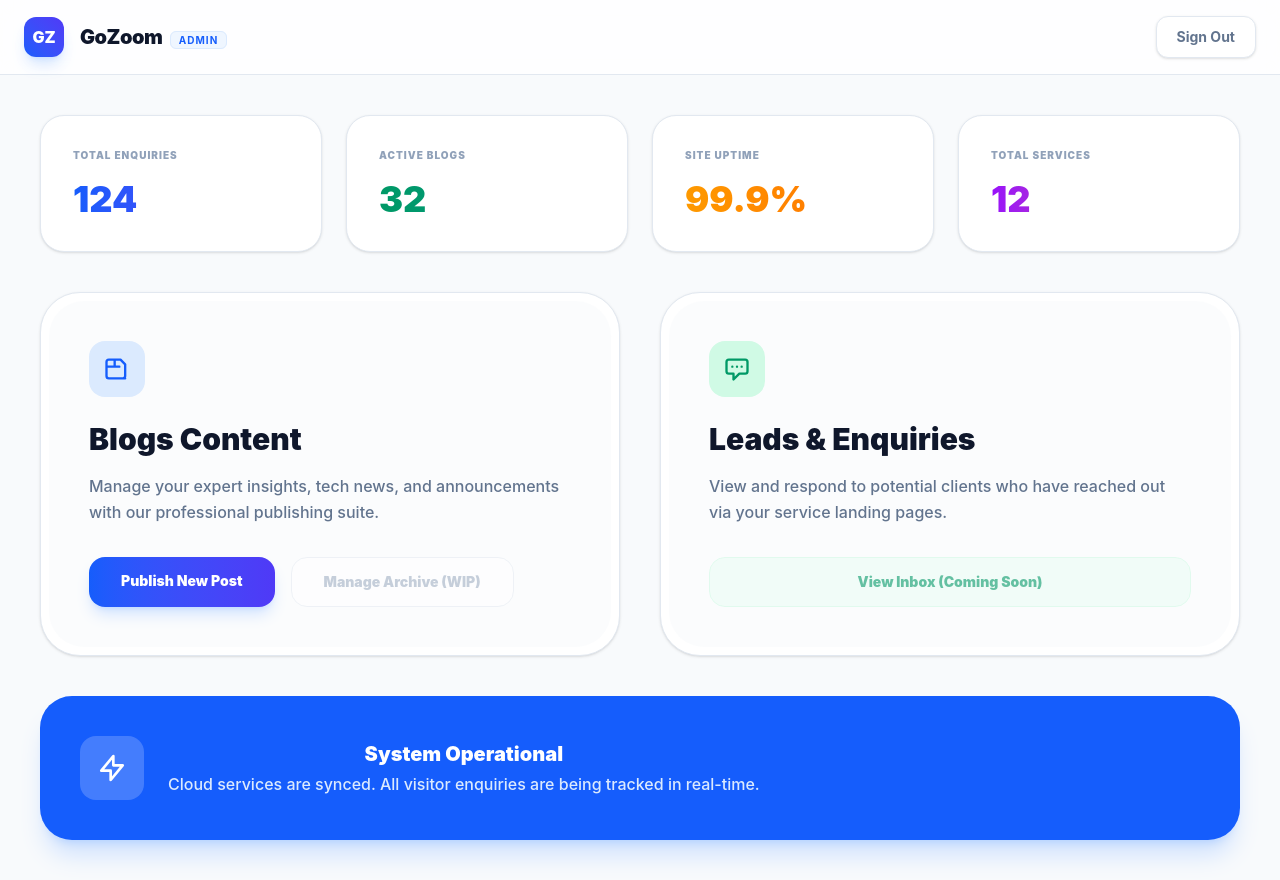
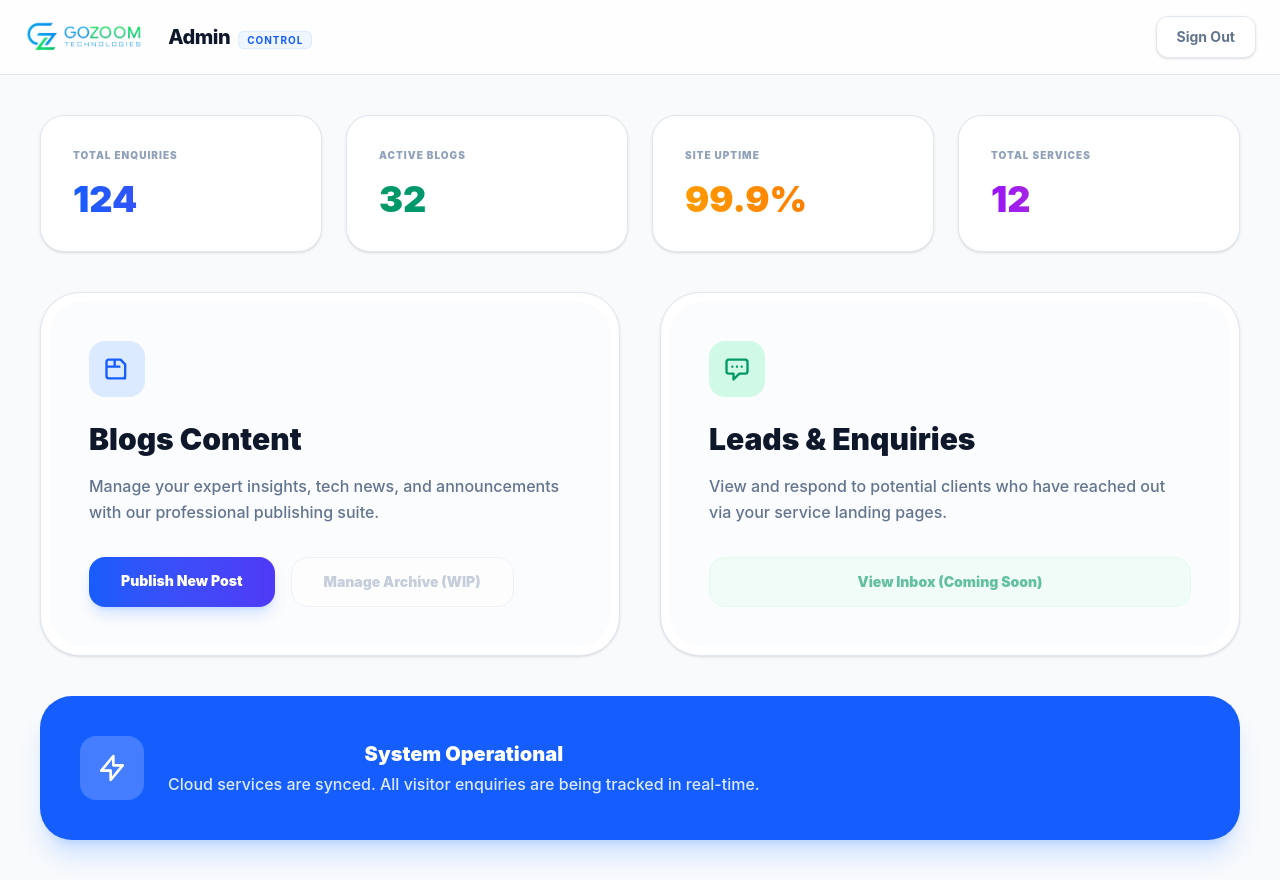
Before and after one commit to ARMAANSIDDIQUI/GoZoom, a React (Vite) app in the folder frontend/: page /admin/dashboard in a window 1280 px wide. Built offline with nearby package versions, Linux system fonts and the light colour scheme.

Commit message:
admin css

```diff
--- a/frontend/src/pages/admin/AdminAddBlog.jsx
+++ b/frontend/src/pages/admin/AdminAddBlog.jsx
@@ -59,11 +59,14 @@ const AdminAddBlog = () => {
             {/* Header / Navigation */}
             <nav className="sticky top-0 z-50 bg-white/80 backdrop-blur-xl border-b border-slate-200 px-6 py-4">
                 <div className="max-w-5xl mx-auto flex justify-between items-center">
-                    <div className="flex items-center gap-4">
+                    <div className="flex items-center gap-6">
                         <Link to="/admin/dashboard" className="w-10 h-10 bg-white hover:bg-slate-50 border border-slate-200 rounded-xl flex items-center justify-center transition-all duration-300 shadow-sm">
                             <svg xmlns="http://www.w3.org/2000/svg" className="h-5 w-5 text-slate-600" fill="none" viewBox="0 0 24 24" stroke="currentColor"><path strokeLinecap="round" strokeLinejoin="round" strokeWidth={2} d="M10 19l-7-7m0 0l7-7m-7 7h18" /></svg>
                         </Link>
-                        <h1 className="text-xl font-black tracking-tight text-slate-900 uppercase tracking-widest text-xs">Editor <span className="text-blue-600">Suite</span></h1>
+                        <div className="flex items-center gap-3">
+                            <img src="/images/logo2.png" alt="Logo" className="h-7 object-contain" />
+                            <h1 className="text-xl font-black tracking-tight text-slate-900 uppercase tracking-widest text-[10px]">Editor <span className="text-blue-600">Suite</span></h1>
+                        </div>
                     </div>
                     <button onClick={handleSubmit} type="button" className="bg-gradient-to-r from-blue-600 to-indigo-600 text-white px-8 py-2.5 rounded-xl font-black text-sm shadow-lg shadow-blue-500/20 active:scale-95 transition-transform">
                         Publish Article
--- a/frontend/src/pages/admin/AdminDashboard.jsx
+++ b/frontend/src/pages/admin/AdminDashboard.jsx
@@ -20,11 +20,11 @@ const AdminDashboard = () => {
             {/* Header / Navigation */}
             <nav className="sticky top-0 z-50 bg-white/80 backdrop-blur-xl border-b border-slate-200 px-6 py-4">
                 <div className="max-w-7xl mx-auto flex justify-between items-center">
-                    <div className="flex items-center gap-4">
-                        <div className="w-10 h-10 bg-gradient-to-tr from-blue-600 to-indigo-600 rounded-xl flex items-center justify-center font-black text-white shadow-lg shadow-blue-500/20">
-                            GZ
-                        </div>
-                        <h1 className="text-xl font-black tracking-tight text-slate-900 hidden sm:block">GoZoom <span className="text-blue-600 text-[10px] uppercase font-bold ml-1 tracking-widest border border-blue-100 bg-blue-50 px-2 py-0.5 rounded-md">Admin</span></h1>
+                    <div className="flex items-center gap-6">
+                        <Link to="/" className="block">
+                            <img src="/images/logo2.png" alt="GoZoom Logo" className="h-10 object-contain" />
+                        </Link>
+                        <h1 className="text-xl font-extrabold tracking-tight text-slate-900 hidden sm:block">Admin <span className="text-blue-600 text-[10px] uppercase font-bold ml-1 tracking-widest border border-blue-100 bg-blue-50 px-2 py-0.5 rounded-md">Control</span></h1>
                     </div>
 
                     <button
--- a/frontend/src/pages/admin/AdminLogin.jsx
+++ b/frontend/src/pages/admin/AdminLogin.jsx
@@ -26,8 +26,8 @@ const AdminLogin = () => {
             <div className="relative z-10 w-full max-w-md px-6">
                 <div className="glass-premium p-10 rounded-[2.5rem] border border-white bg-white/80 backdrop-blur-2xl shadow-premium animate-fade-up">
                     <div className="text-center mb-10">
-                        <div className="w-16 h-16 bg-gradient-to-tr from-blue-600 to-indigo-600 rounded-2xl flex items-center justify-center font-black text-white shadow-xl shadow-blue-500/20 mx-auto mb-6">
-                            GZ
+                        <div className="mb-6">
+                            <img src="/images/logo2.png" alt="GoZoom Logo" className="h-16 mx-auto object-contain" />
                         </div>
                         <h2 className="text-4xl font-black text-slate-900 mb-2">Admin Portal</h2>
                         <p className="text-slate-500 font-medium">Log in to manage GoZoom</p>
```
